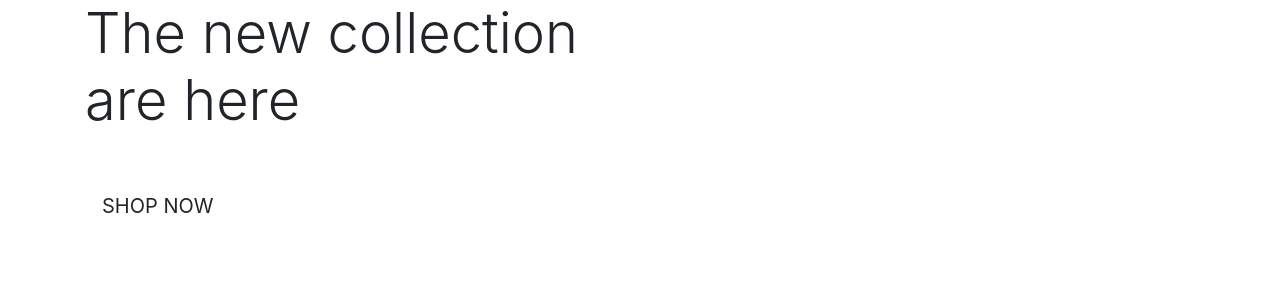
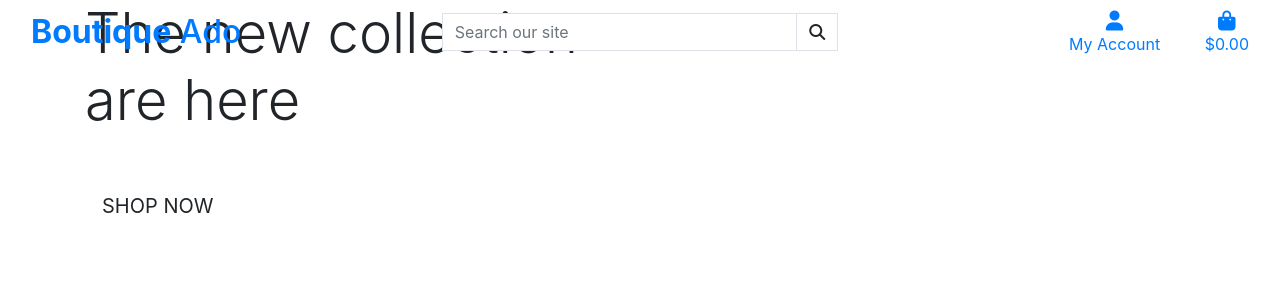
Before and after one commit to Adriele-lima/Boutique_Ado, a Django app: page / in a window 1280 px wide. Shown: the top 300 px of the page. Run offline with Django 3.2, Linux system fonts and the light colour scheme; some libraries are stand-ins or nearby versions.

Commit message:
Adding main page header

```diff
--- a/templates/base.html
+++ b/templates/base.html
@@ -24,6 +24,7 @@
         <script src="https://cdn.jsdelivr.net/npm/jquery@3.5.1/dist/jquery.min.js" integrity="sha256-9/aliU8dGd2tb6OSsuzixeV4y/faTqgFtohetphbbj0=" crossorigin="anonymous"></script>
         <script src="https://cdn.jsdelivr.net/npm/popper.js@1.16.1/dist/umd/popper.min.js" integrity="sha384-9/reFTGAW83EW2RDu2S0VKaIzap3H66lZH81PoYlFhbGU+6BZp6G7niu735Sk7lN" crossorigin="anonymous"></script>
         <script src="https://cdn.jsdelivr.net/npm/bootstrap@4.6.2/dist/js/bootstrap.min.js" integrity="sha384-+sLIOodYLS7CIrQpBjl+C7nPvqq+FbNUBDunl/OZv93DB7Ln/533i8e/mZXLi/P+" crossorigin="anonymous"></script>
+        <script src="https://kit.fontawesome.com/5d852ae91a.js" crossorigin="anonymous"></script>
     {% endblock %}
 
     {% block extra_js %}
@@ -32,7 +33,68 @@
     <title>Boutique Ado {% block extra_title %}{% endblock %}</title>
   </head>
   <body>
-    <header class="container-fluid fixed-top"></header>
+    <header class="container-fluid fixed-top">
+      <div class="row">
+        <div class="col-12 col-lg-4 my-auto py-1 py-lg-0 text-center text-lg-left">
+          <a href="{% url 'home' %}" class="nav-link main-logo-link">
+            <h2 class="logo-font text-black my-0"><strong>Boutique</strong> Ado</h2>
+          </a>
+        </div>
+        <div class="col-12 col-lg-4 my-auto py-1 py-lg-0">
+          <form action="" method="GET">
+            <div class="input-group w-100">
+              <input class="form-control border border-black rounded-0" type="text" name="q" placeholder="Search our site">
+              <div class="input-group-append">
+                <button class="form-control btn btn-black border border-black rounded-0" type="submit">
+                  <span class="icon">
+                    <i class="fas fa-search"></i>
+                  </span>
+                </button>
+              </div>
+            </div>
+          </form>
+        </div>
+        <div class="col-12 col-lg-4 my-auto py-1 py-lg-0">
+          <ul class="list-inline list-unstyled text-center text-lg-right my-0">
+            <li class="list-inline-item dropdown">
+              <a class="text-black nav-link" href="#" id="user-options" data-toggle="dropdown" aria-haspopup="true" aria-expanded="false">
+                <div class="text-center">
+                  <div><i class="fas fa-user fa-lg"></i></div>
+                  <p class="my-0">My Account</p>
+                </div>
+              </a>
+              <div class="dropdown-menu border-0" aria-labelledby="user-options">
+                {% if request.user.is_authenticated %}
+                  {% if request.user.is_superuser %}
+                    <a href="#" class="dropdown-item">Product Management</a>
+                  {% endif %}
+                  <a href="#" class="dropdown-item">My Profile</a>
+                  <a href="{% url 'account_logout' %}" class="dropdown-item">Logout</a>
+                {% else %}
+                  <a href="{% url 'account_signup' %}">Register</a>
+                  <a href="{% url 'account_login' %}">Login</a>
+                {% endif %}
+
+              </div>
+            </li>
+            <li class="list-inline-item">
+              <a class="{% if grand_total %}text-info font-weight-bold{% else %}text-black{% endif %} nav-link" href="">
+                <div class="text-center">
+                  <div><i class="fas fa-shopping-bag fa-lg"></i></div>
+                  <p class="my-0">
+                    {% if grand_total %}
+                      ${{ grand_total|floatformat:2 }}
+                    {% else %}
+                      $0.00
+                    {% endif %}
+                  </p>
+                </div>
+              </a>
+            </li>
+          </ul>
+        </div>
+      </div>
+    </header>
 
     {% if messages %}
     <div class="message-container"></div>
```
Also changed, not shown: db.sqlite3.
